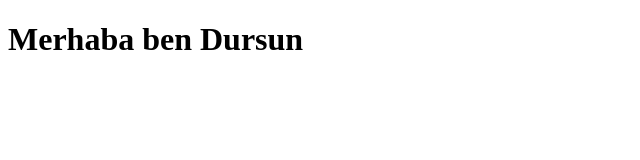
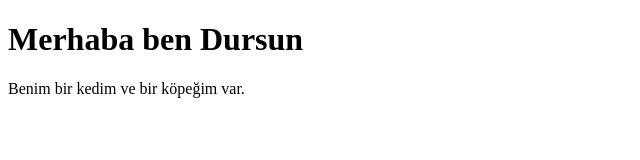
Before and after one commit to dursunkokturk/git-works-all-test, a plain HTML site: page index.html in a window 1280 px wide. Shown: the whole page, without its empty margins (0-640 px from the left). Drawn offline with Linux system fonts and the light colour scheme.

Commit message:
index.html dosyasi evcil hayvan paragrafi eklendi

```diff
--- a/index.html
+++ b/index.html
@@ -7,5 +7,6 @@
 </head>
 <body>
     <h1>Merhaba ben Dursun</h1>
+    <p>Benim bir kedim ve bir köpeğim var.</p>
 </body>
 </html>
```
